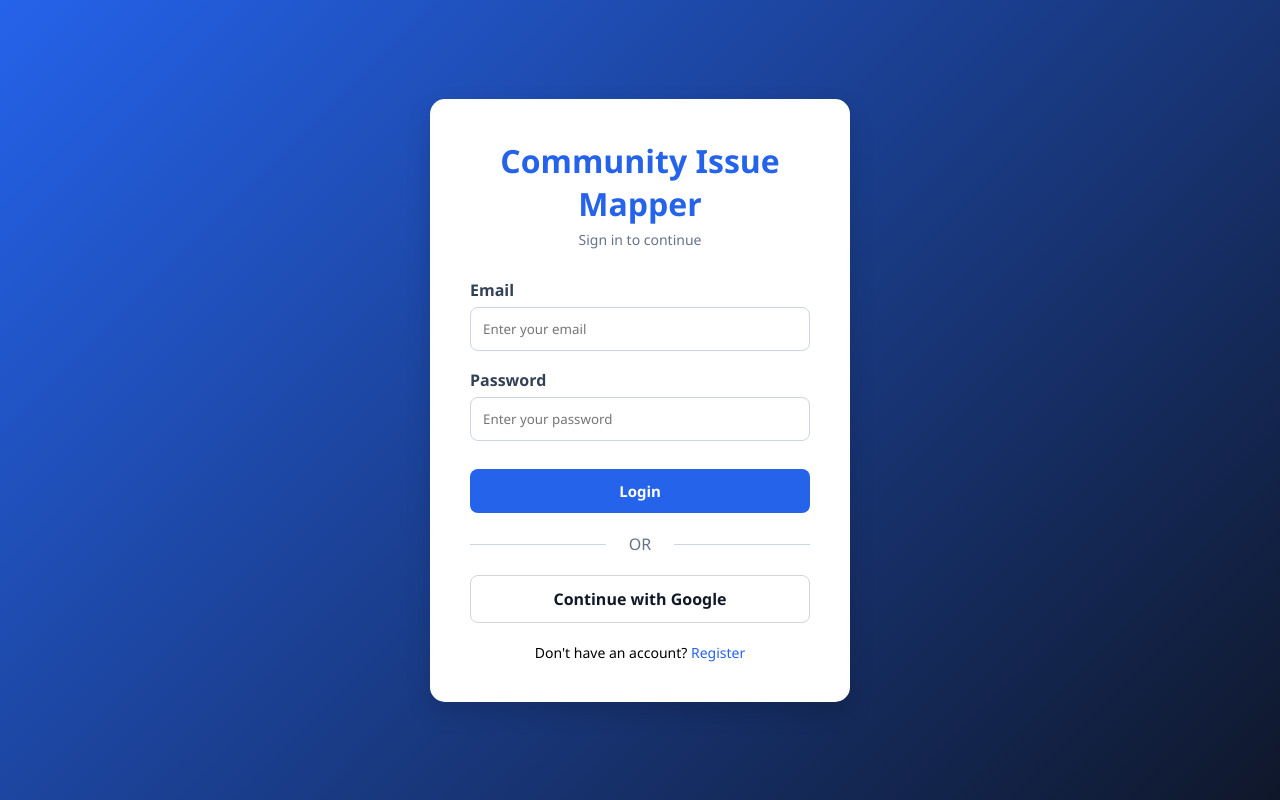
After one commit to tinapay-aa/Hoi-Community-Issue-Mapper, a Django app: template templates/login.html in a window 1280 px wide. The commit adds this page. Run offline with Django 5.2, Linux system fonts and the light colour scheme; the template is opened without the code that fills it, so the values that code supplies are empty.

Commit message:
connected login to base

```diff
--- a/templates/base.html
+++ b/templates/base.html
@@ -130,8 +130,8 @@
                     <div class="profile-text">
                         <span class="profile-name">Guest</span>
                         <span class="profile-link-row">
-                            <a href="#" class="profile-link">Log in</a> {# TODO: login url #}
-                            <a href="#" class="profile-link">Sign up</a> {# TODO: signup url #}
+                            <a href="{% url 'account_login' %}" class="profile-link">Log in</a> {# TODO: login url #}
+                            <a href="{% url 'account_signup' %}" class="profile-link">Sign up</a> {# TODO: signup url #}
                         </span>
                     </div>
                 </div>
--- /dev/null
+++ b/templates/login.html
@@ -0,0 +1,225 @@
+{% load static %}
+
+<!DOCTYPE html>
+<html lang="en">
+<head>
+    <meta charset="UTF-8">
+    <meta name="viewport" content="width=device-width, initial-scale=1.0">
+    <title>Community Issue Mapper - Login</title>
+
+    <style>
+        *{
+            margin:0;
+            padding:0;
+            box-sizing:border-box;
+            font-family:Segoe UI,Tahoma,Geneva,Verdana,sans-serif;
+        }
+
+        body{
+            min-height:100vh;
+            display:flex;
+            justify-content:center;
+            align-items:center;
+            background:linear-gradient(135deg,#2563eb,#0f172a);
+        }
+
+        .container{
+            width:100%;
+            max-width:420px;
+            background:white;
+            padding:40px;
+            border-radius:15px;
+            box-shadow:0 10px 25px rgba(0,0,0,.15);
+        }
+
+        .logo{
+            text-align:center;
+            margin-bottom:30px;
+        }
+
+        .logo h1{
+            color:#2563eb;
+            margin-bottom:5px;
+        }
+
+        .logo p{
+            color:#64748b;
+            font-size:14px;
+        }
+
+        .form-group{
+            margin-bottom:18px;
+        }
+
+        label{
+            display:block;
+            margin-bottom:6px;
+            font-weight:600;
+            color:#334155;
+        }
+
+        input{
+            width:100%;
+            padding:12px;
+            border:1px solid #cbd5e1;
+            border-radius:8px;
+            outline:none;
+            transition:.3s;
+        }
+
+        input:focus{
+            border-color:#2563eb;
+            box-shadow:0 0 0 3px rgba(37,99,235,.1);
+        }
+
+        .btn{
+            width:100%;
+            padding:12px;
+            border:none;
+            border-radius:8px;
+            cursor:pointer;
+            font-size:15px;
+            font-weight:600;
+        }
+
+        .btn-login{
+            background:#2563eb;
+            color:white;
+            margin-top:10px;
+        }
+
+        .btn-login:hover{
+            background:#1d4ed8;
+        }
+
+        .divider{
+            text-align:center;
+            margin:20px 0;
+            color:#64748b;
+            position:relative;
+        }
+
+        .divider::before,
+        .divider::after{
+            content:'';
+            position:absolute;
+            top:50%;
+            width:40%;
+            height:1px;
+            background:#cbd5e1;
+        }
+
+        .divider::before{
+            left:0;
+        }
+
+        .divider::after{
+            right:0;
+        }
+
+        .google-btn{
+            display:block;
+            width:100%;
+            text-align:center;
+            padding:12px;
+            background:#fff;
+            border:1px solid #d1d5db;
+            border-radius:8px;
+            text-decoration:none;
+            color:#111827;
+            font-weight:600;
+            transition:.3s;
+        }
+
+        .google-btn:hover{
+            background:#f8fafc;
+        }
+
+        .signup{
+            text-align:center;
+            margin-top:20px;
+            font-size:14px;
+        }
+
+        .signup a{
+            color:#2563eb;
+            text-decoration:none;
+        }
+
+        .messages{
+            margin-bottom:15px;
+        }
+
+        .message{
+            background:#fee2e2;
+            color:#b91c1c;
+            padding:10px;
+            border-radius:8px;
+            margin-bottom:10px;
+        }
+    </style>
+</head>
+<body>
+
+<div class="container">
+
+    <div class="logo">
+        <h1>Community Issue Mapper</h1>
+        <p>Sign in to continue</p>
+    </div>
+
+    {% if messages %}
+        <div class="messages">
+            {% for message in messages %}
+                <div class="message">
+                    {{ message }}
+                </div>
+            {% endfor %}
+        </div>
+    {% endif %}
+
+    <form method="POST">
+        {% csrf_token %}
+
+        <div class="form-group">
+            <label>Email</label>
+            <input
+                type="email"
+                name="email"
+                placeholder="Enter your email"
+                required
+            >
+        </div>
+
+        <div class="form-group">
+            <label>Password</label>
+            <input
+                type="password"
+                name="password"
+                placeholder="Enter your password"
+                required
+            >
+        </div>
+
+        <button type="submit" class="btn btn-login">
+            Login
+        </button>
+    </form>
+
+    <div class="divider">
+        OR
+    </div>
+
+    <a href="/accounts/google/login/" class="google-btn">
+        Continue with Google
+    </a>
+
+    <div class="signup">
+        Don't have an account?
+        <a href="#">Register</a>
+    </div>
+
+</div>
+
+</body>
+</html>
```
